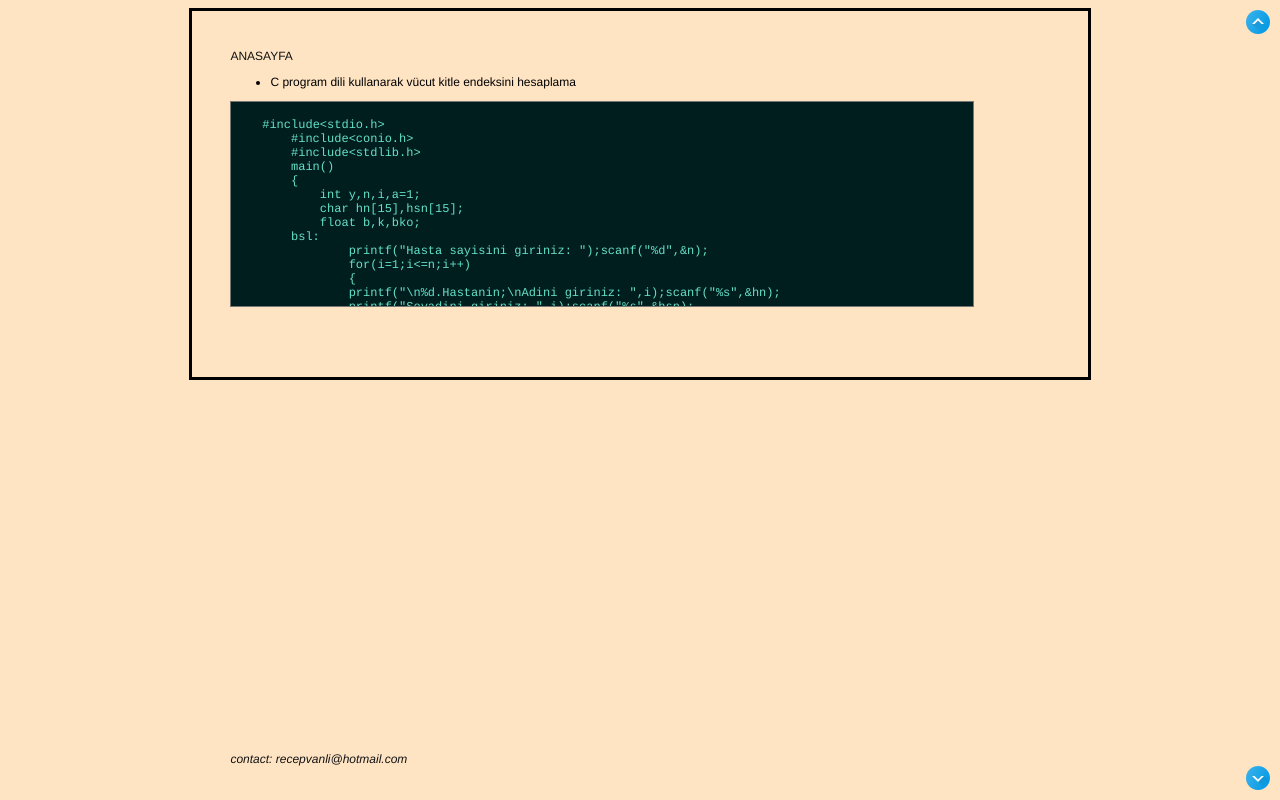
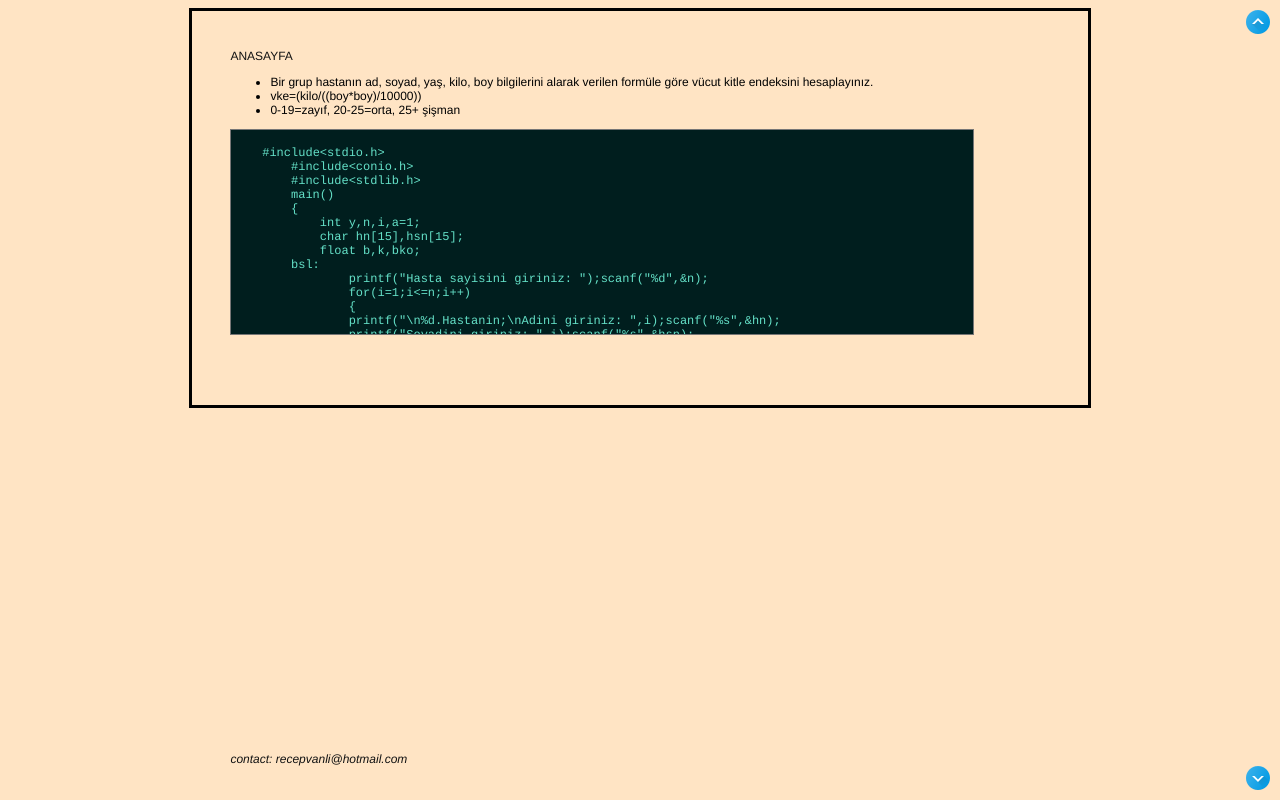
Before and after one commit to recepvanli/recepvanli.github.io, a plain HTML site: page vize.html in a window 1280 px wide. Drawn offline with Linux system fonts and the light colour scheme.

Commit message:
Update vize.html

```diff
--- a/vize.html
+++ b/vize.html
@@ -11,7 +11,9 @@
         <a href="#end"><img src="downArrow.png"style="position:fixed; right:10px;bottom: 10px; " title="End of Page" alt="end"></a>
         <a href="index.html" title="Homepage">ANASAYFA</a>
         <ul>
-            <li><a>C program dili kullanarak vücut kitle endeksini hesaplama</a></li>
+            <li><a>Bir grup hastanın ad, soyad, yaş, kilo, boy bilgilerini alarak verilen formüle göre vücut kitle endeksini hesaplayınız.</a></li>
+            <li><a>vke=(kilo/((boy*boy)/10000))</a></li>
+            <li><a>0-19=zayıf, 20-25=orta, 25+ şişman</a></li>
         </ul>
         <textarea>
 
```
